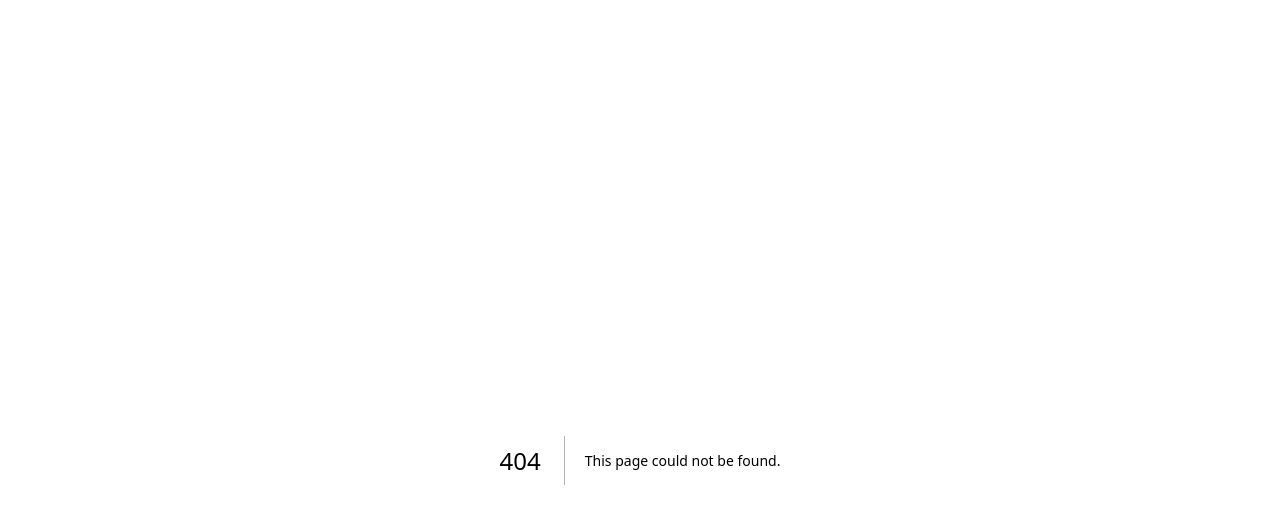
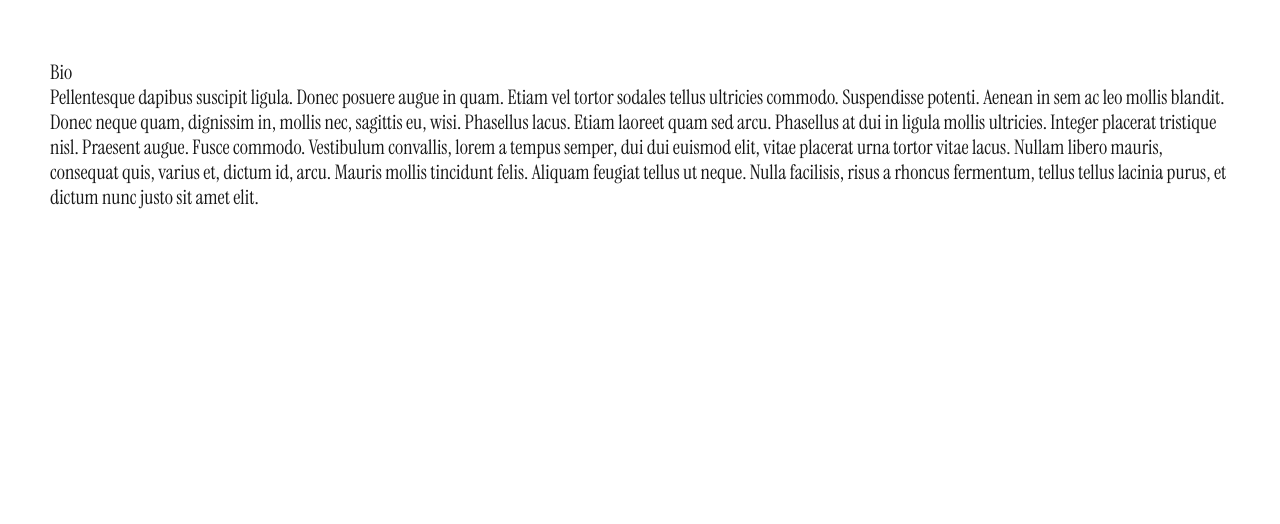
Before and after one commit to zerinoid/iseclaudio-front, a Next.js app: page /bio in a window 1280 px wide. Before the commit this address had no page. Shown: the top 524 px of the page. Built offline with nearby package versions, Linux system fonts and the light colour scheme.

Commit message:
feat: further development

```diff
--- /dev/null
+++ b/src/app/bio/page.tsx
@@ -0,0 +1,20 @@
+export default function Bio() {
+  return (
+    <>
+      <h1>Bio</h1>
+      <p>
+        Pellentesque dapibus suscipit ligula. Donec posuere augue in quam. Etiam
+        vel tortor sodales tellus ultricies commodo. Suspendisse potenti. Aenean
+        in sem ac leo mollis blandit. Donec neque quam, dignissim in, mollis
+        nec, sagittis eu, wisi. Phasellus lacus. Etiam laoreet quam sed arcu.
+        Phasellus at dui in ligula mollis ultricies. Integer placerat tristique
+        nisl. Praesent augue. Fusce commodo. Vestibulum convallis, lorem a
+        tempus semper, dui dui euismod elit, vitae placerat urna tortor vitae
+        lacus. Nullam libero mauris, consequat quis, varius et, dictum id, arcu.
+        Mauris mollis tincidunt felis. Aliquam feugiat tellus ut neque. Nulla
+        facilisis, risus a rhoncus fermentum, tellus tellus lacinia purus, et
+        dictum nunc justo sit amet elit.
+      </p>
+    </>
+  );
+}
--- /dev/null
+++ b/src/app/exhibitions/page.tsx
@@ -0,0 +1,3 @@
+export default function Exhibitions() {
+  return <h1>Exhibtions</h1>;
+}
--- a/src/app/globals.css
+++ b/src/app/globals.css
@@ -22,8 +22,8 @@ body {
   color: var(--foreground);
   background: var(--background);
   font-family: Arial, Helvetica, sans-serif;
-  font-size: 16px;
-  line-height: 20px;
+  font-size: 20px;
+  line-height: 25px;
 }
 
 @layer utilities {
--- a/src/app/layout.tsx
+++ b/src/app/layout.tsx
@@ -27,7 +27,7 @@ export default function RootLayout({
     <html lang="en">
       <body className={`${instrumentSerif.className} antialiased`}>
         <Header />
-        {children}
+        <main className="container">{children}</main>
       </body>
     </html>
   );
--- a/src/app/page.tsx
+++ b/src/app/page.tsx
@@ -1,3 +1,3 @@
 export default function Home() {
-  return <h1>ise claudio</h1>;
+  return <h1>Home</h1>;
 }
--- a/src/components/Header/Header.tsx
+++ b/src/components/Header/Header.tsx
@@ -57,7 +57,7 @@ const Header = () => {
             <Link href="/bio">BIO</Link>
           </li>
           <li className={styles.navItem}>
-            <Link href="/exhibtions">EXHIBTIONS</Link>
+            <Link href="/exhibitions">EXHIBITIONS</Link>
           </li>
           <li className={styles.navItem}>
             <Link href="/projects">PROJECTS</Link>
```
